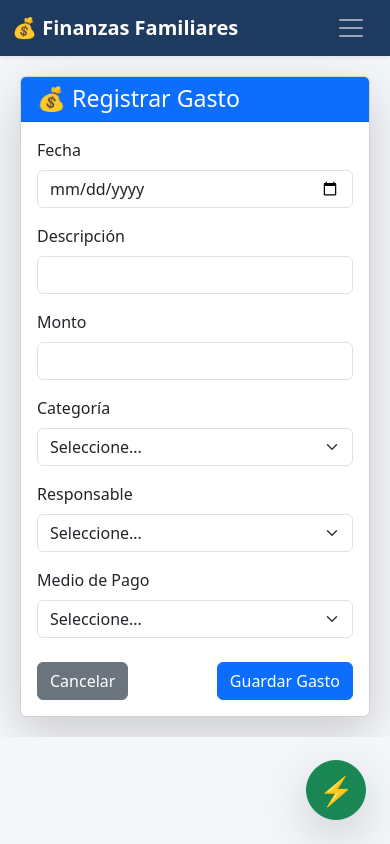
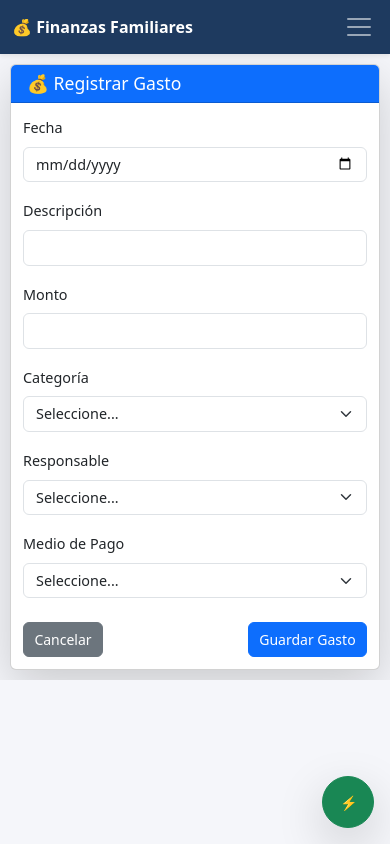
Before and after one commit to kleiwerfn2/finanzas-familiaNP, a Flask app: page /nuevo in a window 390 px wide. Run offline with Flask 3, Linux system fonts and the light colour scheme; data comes from the database, SQL or seed files in the repository.

Commit message:
ajuste de textos y menues

```diff
--- a/templates/base.html
+++ b/templates/base.html
@@ -13,7 +13,7 @@
             background-color: #f5f6fa;
         }
 
-        /* Estilos personalizados para la barra y el menú desplegable */
+        /* Estilos generales para el menú */
         .bg-custom-navy {
             background-color: #1e3a5f !important;
         }
@@ -40,20 +40,54 @@
             padding: 20px;
             overflow-x: hidden;
         }
+
+        /* ============================================================
+           AJUSTES RESPONSIVOS PARA PANTALLAS PEQUEÑAS (MÓVILES)
+           ============================================================ */
+        @media (max-width: 576px) {
+            /* Aprovecha al máximo el ancho de la pantalla del iPhone */
+            .content {
+                padding: 10px !important;
+            }
+
+            /* Escala los títulos para que no rompan líneas ni ocupen mucho alto */
+            h1, .h1 { font-size: 1.4rem !important; }
+            h2, .h2 { font-size: 1.25rem !important; }
+            h3, .h3 { font-size: 1.1rem !important; }
+            h4, .h4, .navbar-brand { font-size: 1rem !important; }
+
+            /* Compacta tablas, tarjetas y formularios en el contenido */
+            .table {
+                font-size: 0.85rem !important;
+            }
+
+            .card-body {
+                padding: 0.75rem !important;
+            }
+
+            .btn {
+                font-size: 0.875rem !important;
+                padding: 0.375rem 0.65rem !important;
+            }
+
+            .form-control, .form-select, .form-label {
+                font-size: 0.9rem !important;
+            }
+        }
     </style>
 </head>
 
 <body>
 
     <!-- BARRA SUPERIOR FIJA -->
-    <nav class="navbar navbar-dark bg-custom-navy sticky-top shadow-sm">
+    <nav class="navbar navbar-dark bg-custom-navy sticky-top shadow-sm py-2">
         <div class="container-fluid">
-            <a class="navbar-brand fw-bold" href="{{ url_for('home') }}">
+            <a class="navbar-brand fw-bold text-truncate" style="max-width: 80%;" href="{{ url_for('home') }}">
                 💰 Finanzas Familiares
             </a>
 
-            <!-- Botón Hamburguesa (Único elemento visible del menú) -->
-            <button class="navbar-toggler border-0" type="button" data-bs-toggle="offcanvas" data-bs-target="#menuOffcanvas" aria-controls="menuOffcanvas" aria-label="Abrir menú">
+            <!-- Botón Hamburguesa -->
+            <button class="navbar-toggler border-0 p-1" type="button" data-bs-toggle="offcanvas" data-bs-target="#menuOffcanvas" aria-controls="menuOffcanvas" aria-label="Abrir menú">
                 <span class="navbar-toggler-icon"></span>
             </button>
         </div>
@@ -108,8 +142,8 @@
 
     <!-- Botón Flotante de Carga Rápida (Solo visible en móviles/tablets) -->
     <a href="{{ url_for('carga_rapida') }}"
-       class="btn btn-success rounded-circle position-fixed bottom-0 end-0 m-4 shadow-lg d-md-none d-flex align-items-center justify-content-center"
-       style="width: 60px; height: 60px; font-size: 28px; z-index: 1050; text-decoration: none;">
+       class="btn btn-success rounded-circle position-fixed bottom-0 end-0 m-3 shadow-lg d-md-none d-flex align-items-center justify-content-center"
+       style="width: 52px; height: 52px; font-size: 24px; z-index: 1050; text-decoration: none;">
         ⚡
     </a>
 
```
